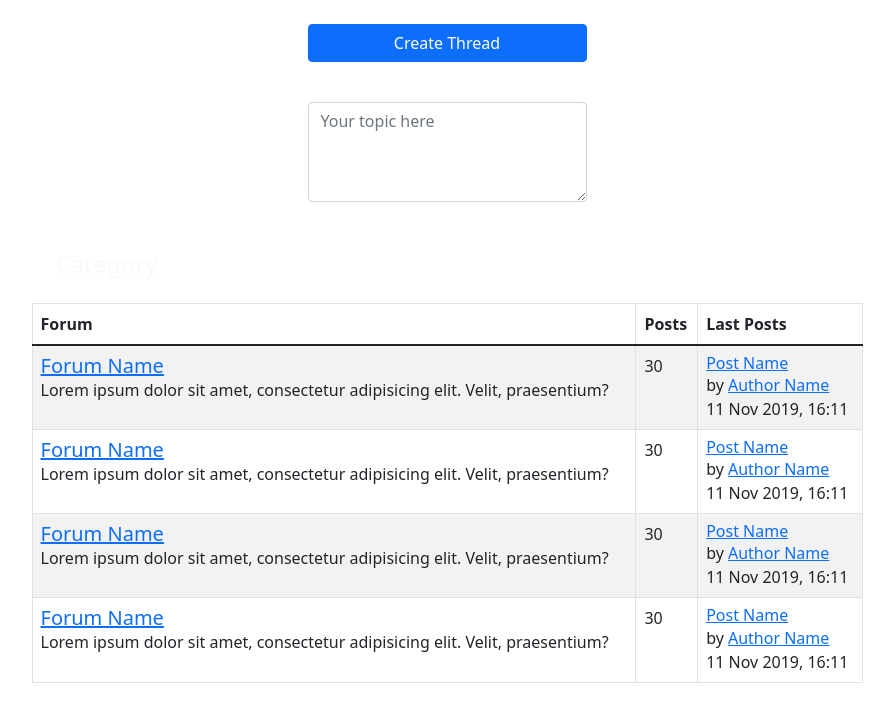
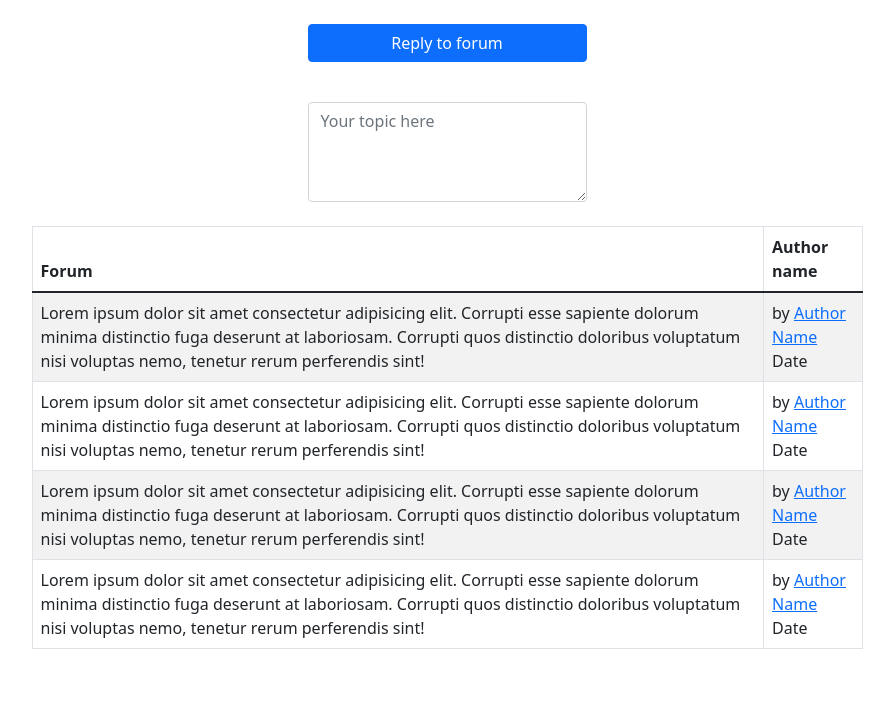
Before and after one commit to Psyche-Dev/G611-WebAppProgramming-P.C., a Flask app: page / in a window 1280 px wide. Shown: the part 56-778 px from the top of the page, without its empty margins (193-1087 px from the left). Run offline with Flask 2, Linux system fonts and the light colour scheme; a user stored in the database is signed in; some libraries are stand-ins or nearby versions.

Commit message:
Added forum reply.

```diff
--- a/Website/templates/forum.html
+++ b/Website/templates/forum.html
@@ -6,7 +6,7 @@
 <br>
 <form method="POST">
   <div class="d-grid gap-2 col-3 mx-auto float-form">
-    <button type="submit" class="btn btn-primary">Create Thread</button>
+    <button type="submit" class="btn btn-primary">Reply to forum</button>
     <br>
     <textarea name="forumpost" id="forumpost" class="form-control" placeholder="Your topic here" style="height: 100px"></textarea>
   </div>
@@ -15,80 +15,63 @@
 <br>
 <div class="row d-flex justify-content-center">
     <div class="col-12 col-xl-9">
-      <h2 class="h4 category mb-0 p-4 rounded-top text-light">Category</h2>
       <table class="table table-striped table-bordered table-responsive">
         <thead class="thead-light">
           <tr>
             <th scope="col" class="forum-col">Forum</th>
-            <th scope="col">Posts</th>
-            <th scope="col" class="last-post-col">Last Posts</th>
+            <th scope="col">Author name</th>
+
           </tr>
         </thead>
         <tbody>
           <tr>
             <td>
-              <h3 class="h5 mb-0"><a href="#">Forum Name</a></h3>
               <p class="mb-0">
-                Lorem ipsum dolor sit amet, consectetur adipisicing elit.
-                Velit, praesentium?
+                Lorem ipsum dolor sit amet consectetur adipisicing elit. Corrupti esse sapiente dolorum minima distinctio fuga deserunt at laboriosam. Corrupti quos distinctio doloribus voluptatum nisi voluptas nemo, tenetur rerum perferendis sint!
               </p>
             </td>
-
-            <td>30</td>
             <td>
-              <h4 class="h6 mb-0"><a href="#"> Post Name</a></h4>
               <div>by <a href="#">Author Name</a></div>
-              <div>11 Nov 2019, 16:11</div>
+              <div>Date</div>
             </td>
           </tr>
+
           <tr>
             <td>
-              <h3 class="h5 mb-0"><a href="#">Forum Name</a></h3>
               <p class="mb-0">
-                Lorem ipsum dolor sit amet, consectetur adipisicing elit.
-                Velit, praesentium?
+                Lorem ipsum dolor sit amet consectetur adipisicing elit. Corrupti esse sapiente dolorum minima distinctio fuga deserunt at laboriosam. Corrupti quos distinctio doloribus voluptatum nisi voluptas nemo, tenetur rerum perferendis sint!
               </p>
             </td>
-
-            <td>30</td>
             <td>
-              <h4 class="h6 mb-0"><a href="#"> Post Name</a></h4>
               <div>by <a href="#">Author Name</a></div>
-              <div>11 Nov 2019, 16:11</div>
+              <div>Date</div>
             </td>
           </tr>
+
           <tr>
             <td>
-              <h3 class="h5 mb-0"><a href="#">Forum Name</a></h3>
               <p class="mb-0">
-                Lorem ipsum dolor sit amet, consectetur adipisicing elit.
-                Velit, praesentium?
+                Lorem ipsum dolor sit amet consectetur adipisicing elit. Corrupti esse sapiente dolorum minima distinctio fuga deserunt at laboriosam. Corrupti quos distinctio doloribus voluptatum nisi voluptas nemo, tenetur rerum perferendis sint!
               </p>
             </td>
-
-            <td>30</td>
             <td>
-              <h4 class="h6 mb-0"><a href="#"> Post Name</a></h4>
               <div>by <a href="#">Author Name</a></div>
-              <div>11 Nov 2019, 16:11</div>
+              <div>Date</div>
             </td>
           </tr>
+
           <tr>
             <td>
-              <h3 class="h5 mb-0"><a href="#">Forum Name</a></h3>
               <p class="mb-0">
-                Lorem ipsum dolor sit amet, consectetur adipisicing elit.
-                Velit, praesentium?
+                Lorem ipsum dolor sit amet consectetur adipisicing elit. Corrupti esse sapiente dolorum minima distinctio fuga deserunt at laboriosam. Corrupti quos distinctio doloribus voluptatum nisi voluptas nemo, tenetur rerum perferendis sint!
               </p>
             </td>
-
-            <td>30</td>
             <td>
-              <h4 class="h6 mb-0"><a href="#"> Post Name</a></h4>
               <div>by <a href="#">Author Name</a></div>
-              <div>11 Nov 2019, 16:11</div>
+              <div>Date</div>
             </td>
           </tr>
+
         </tbody>
       </table>
    </div>
--- a/Website/views.py
+++ b/Website/views.py
@@ -1,11 +1,24 @@
 from flask_login import login_required,current_user
-from flask import Blueprint, render_template
+from flask import Blueprint, flash, render_template, request
+from .models import Forumpost
+from . import db
 
 views = Blueprint('views', __name__)
 
 @views.route('/', methods=['GET', 'POST'])
 @login_required
 def forum():
+    if request.method == 'POST':
+        post = request.form.get('forumpost')
+
+        if len(post) < 5:
+            flash('Forum post must be greater than 5 chanracters', category='error')
+        else:
+            newreply = Forumpost(data=post, user_id = current_user.id)
+            db.session.add(newreply)
+            db.session.commit()
+            flash('Reply created', category='success')
+
     return render_template("forum.html")
 
 @views.route('/news')
```
Also changed, not shown: Website/databaseweb.db.
